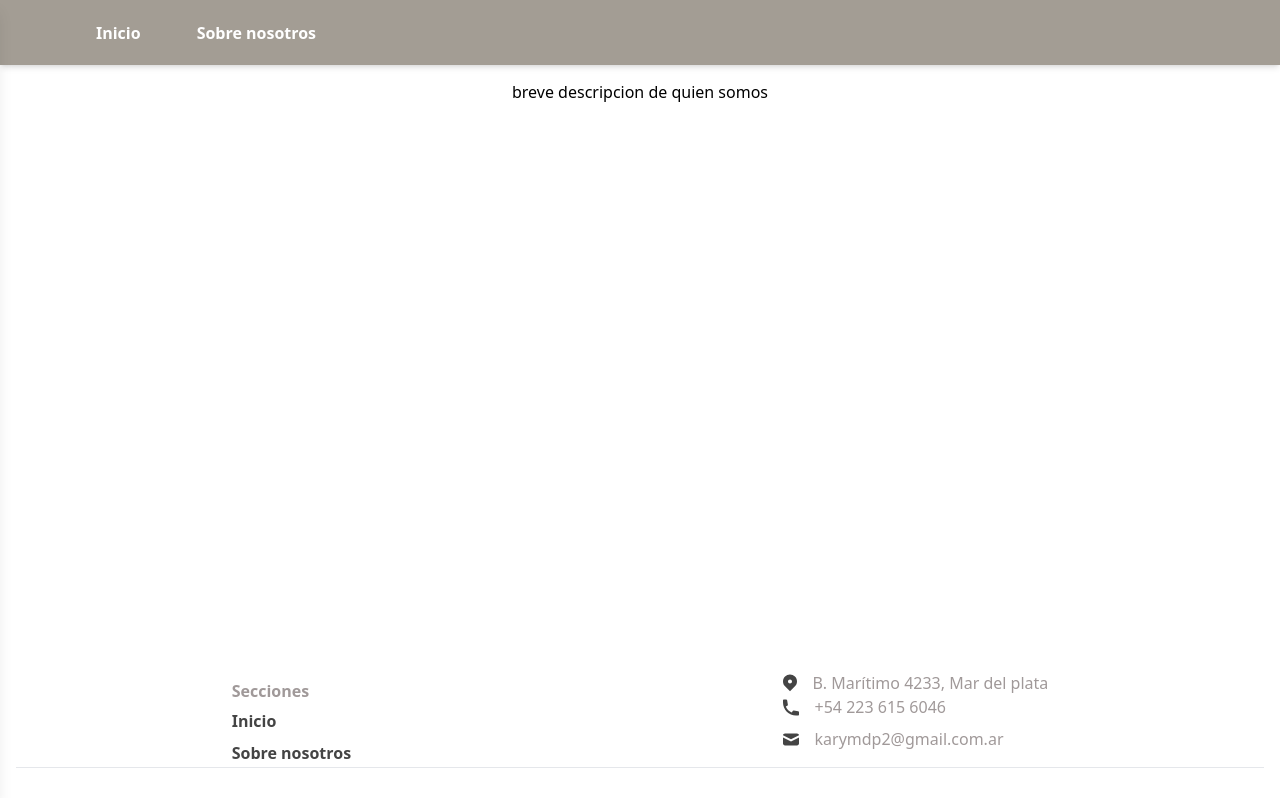
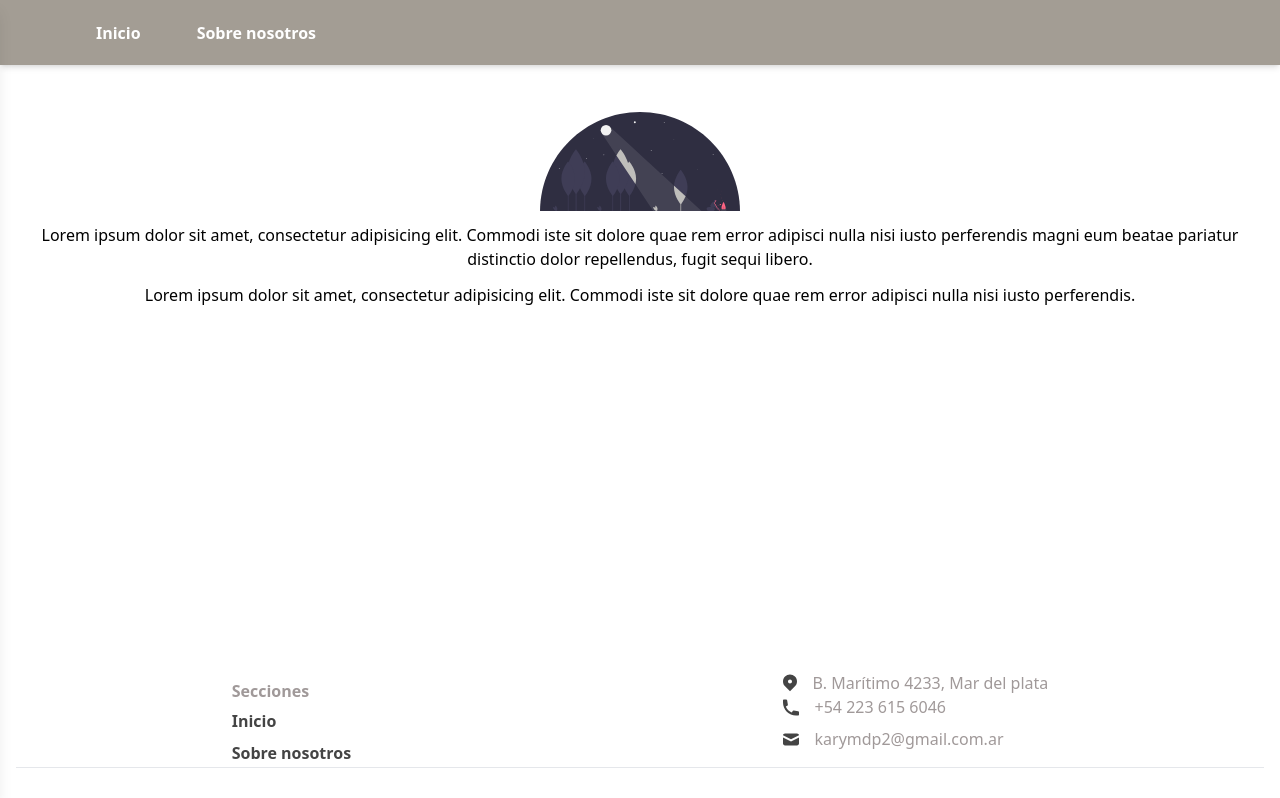
Before and after one commit to FiammaMuscari/Alquiler-app, a Next.js app: page /about-us in a window 1280 px wide. Built offline with nearby package versions, Linux system fonts and the light colour scheme.

Commit message:
feat(aboutUs):styling

```diff
--- a/pages/about-us/index.jsx
+++ b/pages/about-us/index.jsx
@@ -1,9 +1,25 @@
+import Image from "next/image";
 import React from "react";
 
 export default function index() {
   return (
-    <section className="my-[5em] flex justify-center">
-      <div>breve descripcion de quien somos</div>
+    <section className="my-[5em] flex justify-center flex-col items-center m-[2em] mt-[7em] text-center gap-3">
+      <Image
+        src="/lol.svg"
+        width={200}
+        height={200}
+        className=""
+        alt="profile-image m-auto"
+      />
+      <p>
+        Lorem ipsum dolor sit amet, consectetur adipisicing elit. Commodi iste
+        sit dolore quae rem error adipisci nulla nisi iusto perferendis magni
+        eum beatae pariatur distinctio dolor repellendus, fugit sequi libero.
+      </p>
+      <p>
+        Lorem ipsum dolor sit amet, consectetur adipisicing elit. Commodi iste
+        sit dolore quae rem error adipisci nulla nisi iusto perferendis.
+      </p>
     </section>
   );
 }
```
Also changed, not shown: public/lol.svg (added).
